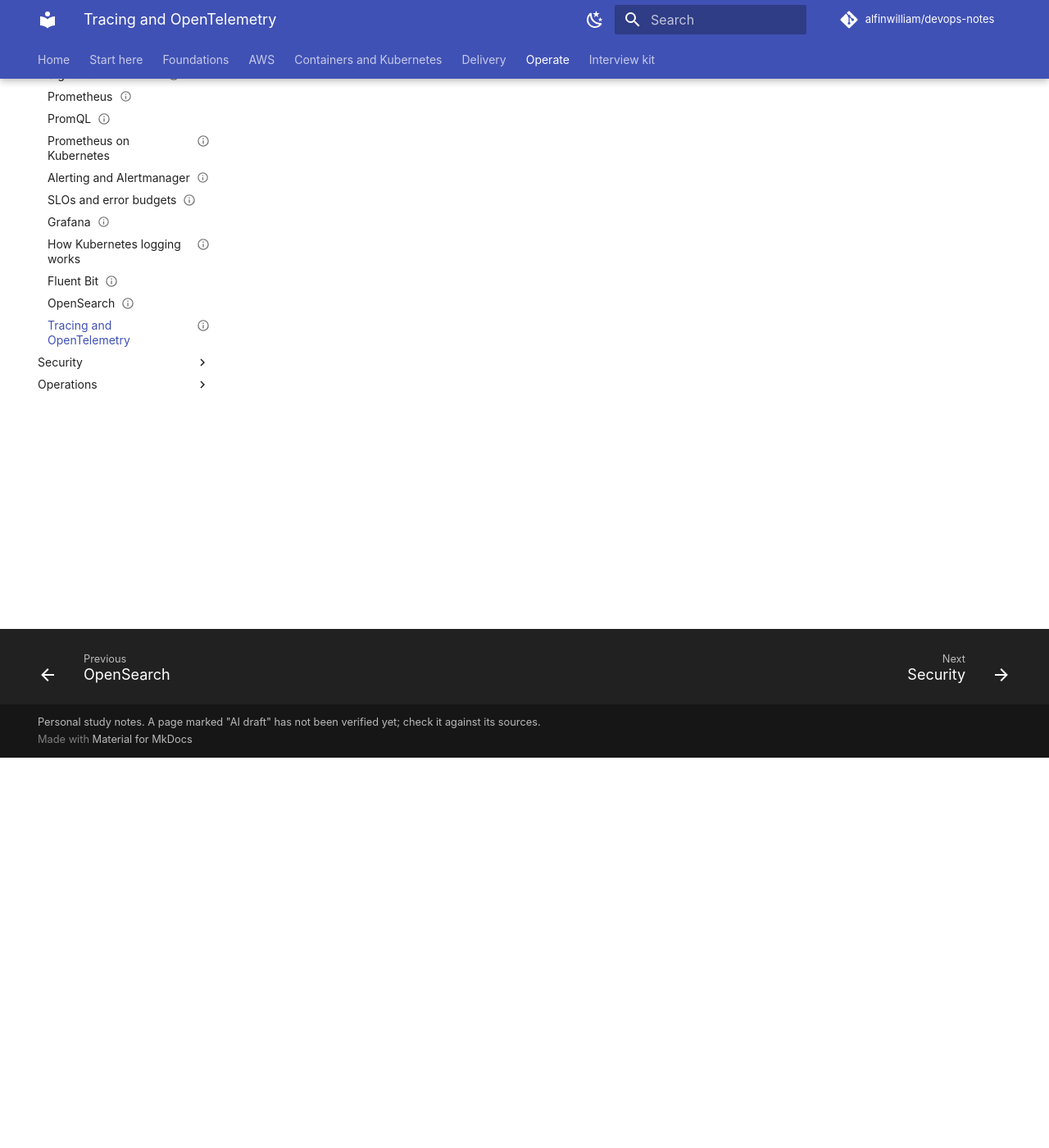
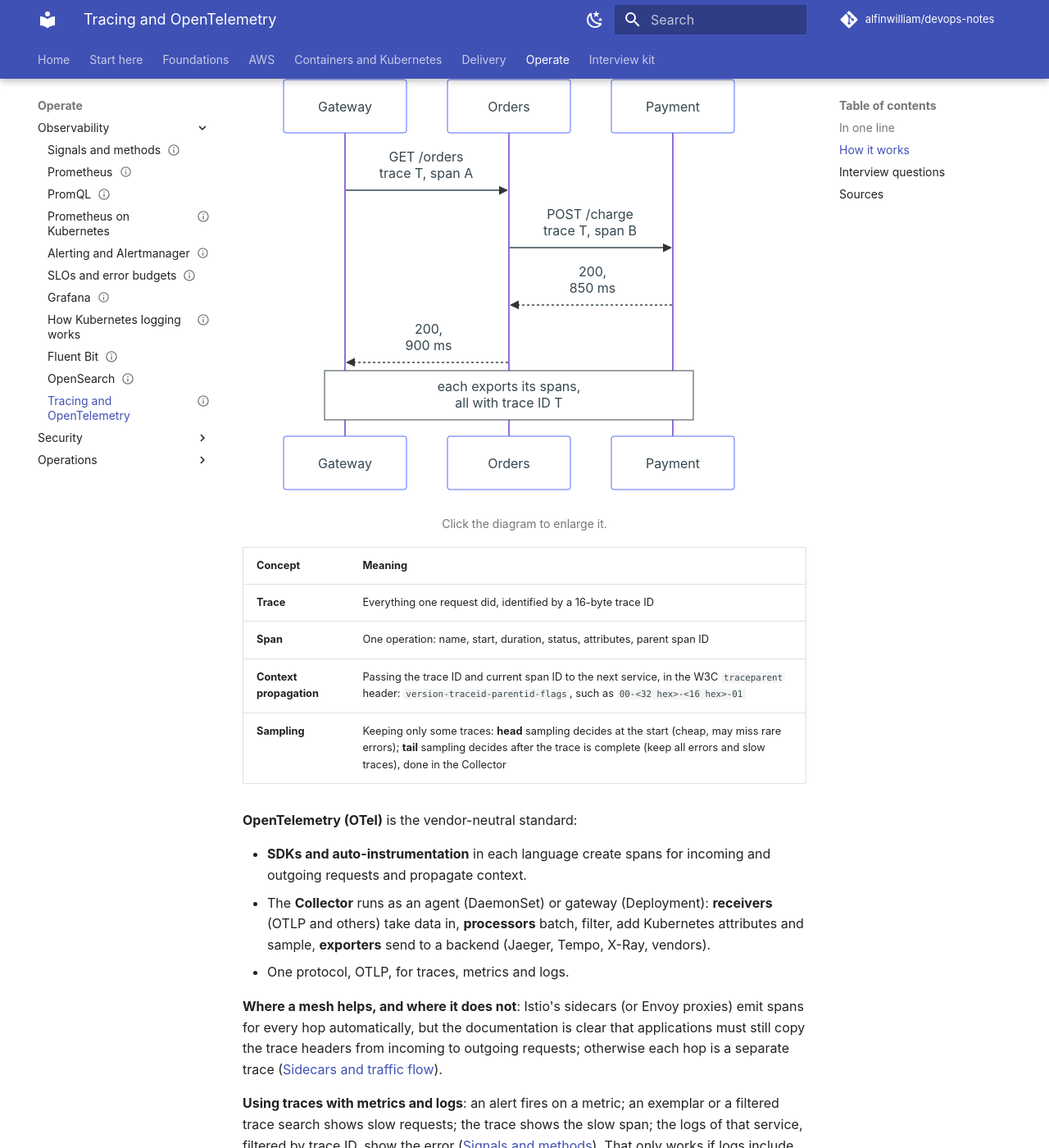
Before and after one commit to alfinwilliam/devops-notes, an MkDocs documentation site: the page built from docs/observability/tracing.md, in a window 1280 px wide and 1400 px high, scrolled down 476 px. Shown: the whole window at 82% size. Built offline with MkDocs 1.6.1 and Material for MkDocs 9.7.7, drawn with Linux system fonts in a browser that asks for light colours; comment, search, counter and statistics services are not loaded; some of the changed text lies outside the part shown.

Commit message:
observability: add "Tracing and OpenTelemetry"
Co-Authored-By: Claude Opus 5.5 <noreply@anthropic.com>

````diff
--- a/docs/observability/tracing.md
+++ b/docs/observability/tracing.md
@@ -1,18 +1,111 @@
 ---
 title: "Tracing and OpenTelemetry"
-status: stub
+status: draft
 form: short
 commands: docs
 ---
 
 # Tracing and OpenTelemetry
 
-> **Status: not written yet.** This page is a placeholder that lists what it will cover.
+> **Status: AI draft, 2026-11-16.** Not yet verified by me. Written from the W3C Trace Context specification and the OpenTelemetry and Istio documentation; nothing was run.
 
-## Planned coverage
+## In one line
 
-- Trace, span, context propagation (the traceparent header)
-- Sampling: head vs tail
-- The OpenTelemetry SDK, Collector and exporters
-- Where a mesh adds spans
-- Using traces together with metrics and logs
+A trace is the tree of spans (timed operations) one request creates across services, joined by a trace ID passed in the `traceparent` header; OpenTelemetry SDKs create and propagate spans, the Collector receives, processes, samples and exports them, and traces become most useful when logs and metrics carry the same trace ID.
+
+## How it works
+
+```mermaid
+sequenceDiagram
+    participant G as Gateway
+    participant O as Orders
+    participant P as Payment
+    G->>O: GET /orders<br/>trace T, span A
+    O->>P: POST /charge<br/>trace T, span B
+    P-->>O: 200,<br/>850 ms
+    O-->>G: 200,<br/>900 ms
+    Note over G,P: each exports its spans,<br/>all with trace ID T
+```
+
+| Concept | Meaning |
+|---|---|
+| **Trace** | Everything one request did, identified by a 16-byte trace ID |
+| **Span** | One operation: name, start, duration, status, attributes, parent span ID |
+| **Context propagation** | Passing the trace ID and current span ID to the next service, in the W3C `traceparent` header: `version-traceid-parentid-flags`, such as `00-<32 hex>-<16 hex>-01` |
+| **Sampling** | Keeping only some traces: **head** sampling decides at the start (cheap, may miss rare errors); **tail** sampling decides after the trace is complete (keep all errors and slow traces), done in the Collector |
+
+**OpenTelemetry (OTel)** is the vendor-neutral standard:
+
+- **SDKs and auto-instrumentation** in each language create spans for incoming and outgoing requests and propagate context.
+- The **Collector** runs as an agent (DaemonSet) or gateway (Deployment): **receivers** (OTLP and others) take data in, **processors** batch, filter, add Kubernetes attributes and sample, **exporters** send to a backend (Jaeger, Tempo, X-Ray, vendors).
+- One protocol, OTLP, for traces, metrics and logs.
+
+**Where a mesh helps, and where it does not**: Istio's sidecars (or Envoy proxies) emit spans for every hop automatically, but the documentation is clear that applications must still copy the trace headers from incoming to outgoing requests; otherwise each hop is a separate trace ([Sidecars and traffic flow](../mesh/sidecars-and-traffic-flow.md)).
+
+**Using traces with metrics and logs**: an alert fires on a metric; an exemplar or a filtered trace search shows slow requests; the trace shows the slow span; the logs of that service, filtered by trace ID, show the error ([Signals and methods](signals-and-methods.md)). That only works if logs include the trace ID ([How Kubernetes logging works](kubernetes-logging.md)).
+
+## Interview questions
+
+**1. What are a trace and a span?**
+
+<details markdown="1">
+<summary>Answer</summary>
+
+- A trace is one request's full path across services, identified by a trace ID.
+- A span is one timed operation in it, with a parent, attributes and status.
+- The spans form a tree showing where time went.
+
+</details>
+
+**2. How does context propagate between services?**
+
+<details markdown="1">
+<summary>Answer</summary>
+
+- Each outgoing request carries the trace ID and current span ID, in the W3C `traceparent` header.
+- The next service continues the trace with a child span.
+- If any service drops the header, the trace breaks into pieces.
+
+</details>
+
+**3. Head vs tail sampling?**
+
+<details markdown="1">
+<summary>Answer</summary>
+
+- Head: decide at the start of the request, cheap, but rare errors may be dropped.
+- Tail: decide after the trace completes, so errors and slow traces can always be kept; needs a Collector holding spans.
+- Many setups combine a base head rate with tail rules.
+
+</details>
+
+**4. What does the OpenTelemetry Collector do?**
+
+<details markdown="1">
+<summary>Answer</summary>
+
+- Receives telemetry (OTLP and other formats), processes it (batching, Kubernetes attributes, filtering, sampling), and exports it to backends.
+- Decouples applications from the backend choice.
+- Runs as a node agent, a central gateway, or both.
+
+</details>
+
+**5. With Istio installed, why might traces still be broken?**
+
+<details markdown="1">
+<summary>Answer</summary>
+
+- Sidecars create spans per hop but cannot link an incoming request to the outgoing calls the app makes.
+- The application must copy the trace headers from incoming to outgoing requests.
+- OTel SDKs or instrumentation libraries do this automatically.
+
+</details>
+
+## Sources
+
+- [W3C: Trace Context](https://www.w3.org/TR/trace-context/)
+- [OpenTelemetry: traces](https://opentelemetry.io/docs/concepts/signals/traces/)
+- [OpenTelemetry: context propagation](https://opentelemetry.io/docs/concepts/context-propagation/)
+- [OpenTelemetry: sampling](https://opentelemetry.io/docs/concepts/sampling/)
+- [OpenTelemetry: Collector](https://opentelemetry.io/docs/collector/)
+- [Istio: distributed tracing overview](https://istio.io/latest/docs/tasks/observability/distributed-tracing/overview/)
````
